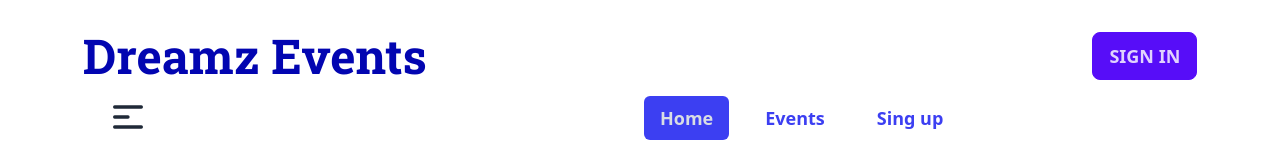
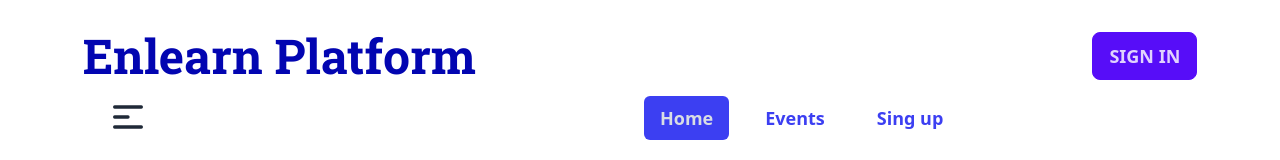
Before and after one commit to Sifat-Ikram/enlearn-platform-web, a React (Vite) app: page / in a window 1280 px wide. Shown: the top 160 px of the page. Built offline with nearby package versions, Linux system fonts and the light colour scheme; no server answers.

Commit message:
Update Header.jsx

```diff
--- a/src/component/element/Header.jsx
+++ b/src/component/element/Header.jsx
@@ -16,7 +16,7 @@ const Header = () => {
 
     return (
         <div className="flex justify-between">
-            <a href="/"><h1 className="text-5xl font-roboto font-bold text-[#0205B1]">Dreamz Events</h1></a>
+            <a href="/"><h1 className="text-5xl font-roboto font-bold text-[#0205B1]">Enlearn Platform</h1></a>
 
                 {
                     user ?
```
